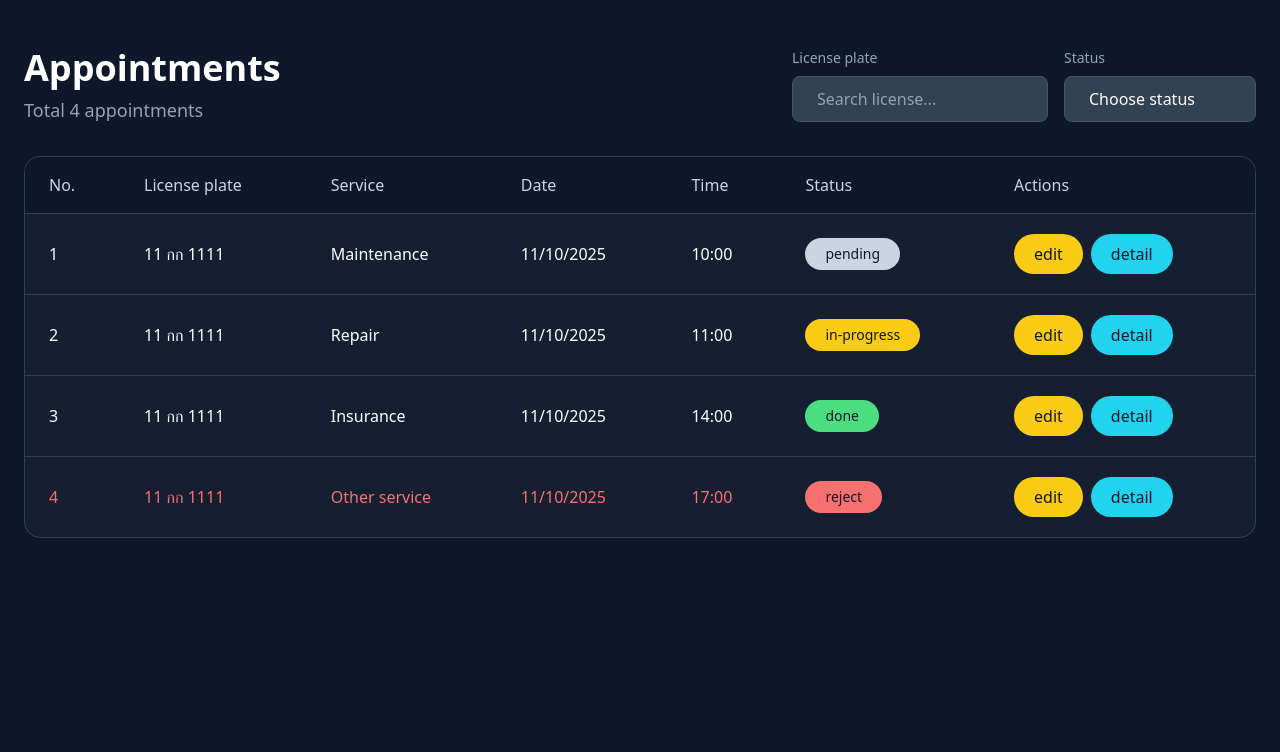
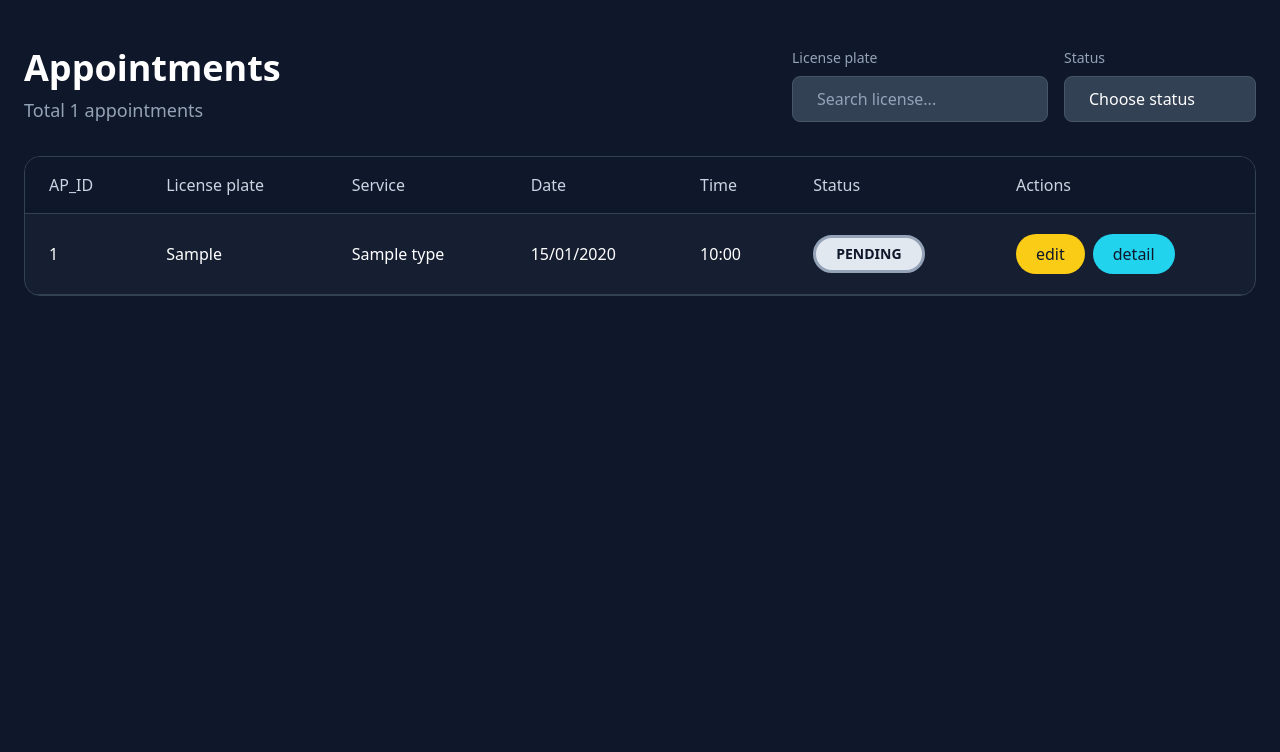
Before and after one commit to nuttawit007/EVConnectService-SSR, a Django app: page /staff/appointments/ in a window 1280 px wide. Shown: the part 68-820 px from the top of the page. Run offline with Django 5.2, Linux system fonts and the light colour scheme; tables that the repository leaves empty hold one stand-in row (values such as "Sample post"); parts of the project's set-up code (start-up, migrations or seed data) failed here and were passed over; some libraries are stand-ins or nearby versions.

Commit message:
feat(staff-appointment) : Dynamically render appointment list from database
Replaced hardcoded appointment rows in the template with a loop over appointment data passed from the view. The view now queries Appointment objects, formats their fields, and passes them to the template along with the total count. Also removed debug print statements from DashboardView.

```diff
--- a/staff/templates/appointment_list.html
+++ b/staff/templates/appointment_list.html
@@ -7,7 +7,7 @@
         <!-- Title Section -->
         <div>
             <h1 class="text-4xl font-bold mb-2">Appointments</h1>
-            <p class="text-slate-400 text-lg">Total 4 appointments</p>
+            <p class="text-slate-400 text-lg">Total {{ total_appointments }} appointments</p>
         </div>
 
         <!-- Filter Controls -->
@@ -41,36 +41,56 @@
         <table class="w-full">
             <thead>
                 <tr class="border-b border-slate-700 bg-slate-900">
-                    <th class="text-left px-6 py-4 font-medium text-slate-300">No.</th>
-                    <th class="text-left px-6 py-4 font-medium text-slate-300">License plate</th>
-                    <th class="text-left px-6 py-4 font-medium text-slate-300">Service</th>
-                    <th class="text-left px-6 py-4 font-medium text-slate-300">Date</th>
-                    <th class="text-left px-6 py-4 font-medium text-slate-300">Time</th>
-                    <th class="text-left px-6 py-4 font-medium text-slate-300">Status</th>
-                    <th class="text-left px-6 py-4 font-medium text-slate-300">Actions</th>
+                    <th class="text-left px-6 py-4 font-medium text-slate-300 whitespace-nowrap">AP_ID</th>
+                    <th class="text-left px-6 py-4 font-medium text-slate-300 whitespace-nowrap">License plate</th>
+                    <th class="text-left px-6 py-4 font-medium text-slate-300 whitespace-nowrap">Service</th>
+                    <th class="text-left px-6 py-4 font-medium text-slate-300 whitespace-nowrap">Date</th>
+                    <th class="text-left px-6 py-4 font-medium text-slate-300 whitespace-nowrap">Time</th>
+                    <th class="text-left px-6 py-4 font-medium text-slate-300 whitespace-nowrap">Status</th>
+                    <th class="text-left px-6 py-4 font-medium text-slate-300 whitespace-nowrap">Actions</th>
                 </tr>
             </thead>
             <tbody>
-                <!-- Appointment 1 - Pending  -->
+                {% for ap in appointments %}
                     <tr class="border-b border-slate-700 hover:bg-slate-800/30 transition-colors">
-                    <td class="px-6 py-5 text-white">1</td>
-                    <td class="px-6 py-5 text-white">11 กก 1111</td>
-                    <td class="px-6 py-5 text-white">Maintenance</td>
-                    <td class="px-6 py-5 text-white">11/10/2025</td>
-                    <td class="px-6 py-5 text-white">10:00</td>
+                        <td class="px-6 py-5 text-white">{{ ap.index }}</td>
+                        <td class="px-6 py-5 text-white">{{ ap.license_plate }}</td>
+                        <td class="px-6 py-5 text-white">
+                            {{ ap.services }}
+                        </td>
+                        <td class="px-6 py-5 text-white">{{ ap.date }}</td>
+                        <td class="px-6 py-5 text-white">{{ ap.time }}</td>
                         <td class="px-6 py-5">
-                        <span class="inline-block px-5 py-1.5 bg-slate-300 text-slate-900 rounded-full text-sm font-medium">
-                            pending
+                            {% if ap.status|upper == 'PENDING' %}
+                                <span class="inline-flex items-center px-5 py-1.5 rounded-full text-sm font-semibold whitespace-nowrap bg-slate-200 text-slate-900 border-[3px] border-slate-400">
+                                    {{ ap.status }}
                                 </span>
+                            {% elif ap.status|upper == 'IN-PROGRESS' %}
+                                <span class="inline-flex items-center px-5 py-1.5 rounded-full text-sm font-semibold whitespace-nowrap bg-yellow-200 text-slate-900 border-[3px] border-yellow-400">
+                                    {{ ap.status }}
+                                </span>
+                            {% elif ap.status|upper == 'DONE' %}
+                                <span class="inline-flex items-center px-5 py-1.5 rounded-full text-sm font-semibold whitespace-nowrap bg-green-200 text-slate-900 border-[3px] border-green-400">
+                                    {{ ap.status }}
+                                </span>
+                            {% elif ap.status|upper == 'REJECT' %}
+                                <span class="inline-flex items-center px-5 py-1.5 rounded-full text-sm font-semibold whitespace-nowrap bg-red-200 text-slate-900 border-[3px] border-red-400">
+                                    {{ ap.status }}
+                                </span>
+                            {% else %}
+                                <span class="inline-flex items-center px-5 py-1.5 rounded-full text-sm font-semibold whitespace-nowrap bg-slate-500 text-slate-900 border-[3px] border-slate-300">
+                                    {{ ap.status }}
+                                </span>
+                            {% endif %}
                         </td>
                         <td class="px-6 py-5">
                             <div class="flex items-center gap-2">
-                            <a href="{% url 'appointment_edit' appointment_id=1 %}">
+                                <a href="{% url 'appointment_edit' appointment_id=ap.id %}">
                                     <button class="px-5 py-2 bg-yellow-400 hover:bg-yellow-300 text-slate-900 rounded-full font-medium transition-colors">
                                         edit
                                     </button>
                                 </a>
-                            <a href="{% url 'appointment_detail' appointment_id=1 %}">
+                                <a href="{% url 'appointment_detail' appointment_id=ap.id %}">
                                     <button class="px-5 py-2 bg-cyan-400 hover:bg-cyan-300 text-slate-900 rounded-full font-medium transition-colors">
                                         detail
                                     </button>
@@ -78,78 +98,11 @@
                             </div>
                         </td>
                     </tr>
-
-                <!-- Appointment 2 - In Progress  -->
-                <tr class="border-b border-slate-700 hover:bg-slate-800/30 transition-colors">
-                    <td class="px-6 py-5 text-white">2</td>
-                    <td class="px-6 py-5 text-white">11 กก 1111</td>
-                    <td class="px-6 py-5 text-white">Repair</td>
-                    <td class="px-6 py-5 text-white">11/10/2025</td>
-                    <td class="px-6 py-5 text-white">11:00</td>
-                    <td class="px-6 py-5">
-                        <span class="inline-block px-5 py-1.5 bg-yellow-400 text-slate-900 rounded-full text-sm font-medium">
-                            in-progress
-                        </span>
-                    </td>
-                    <td class="px-6 py-5">
-                        <div class="flex items-center gap-2">
-                            <button class="px-5 py-2 bg-yellow-400 hover:bg-yellow-300 text-slate-900 rounded-full font-medium transition-colors">
-                                edit
-                            </button>
-                            <button class="px-5 py-2 bg-cyan-400 hover:bg-cyan-300 text-slate-900 rounded-full font-medium transition-colors">
-                                detail
-                            </button>
-                        </div>
-                    </td>
+                {% empty %}
+                    <tr>
+                        <td colspan="7" class="px-6 py-6 text-center text-slate-400">No appointments found.</td>
                     </tr>
-
-                <!-- Appointment 3 - Done  -->
-                <tr class="border-b border-slate-700 hover:bg-slate-800/30 transition-colors">
-                    <td class="px-6 py-5 text-white">3</td>
-                    <td class="px-6 py-5 text-white">11 กก 1111</td>
-                    <td class="px-6 py-5 text-white">Insurance</td>
-                    <td class="px-6 py-5 text-white">11/10/2025</td>
-                    <td class="px-6 py-5 text-white">14:00</td>
-                    <td class="px-6 py-5">
-                        <span class="inline-block px-5 py-1.5 bg-green-400 text-slate-900 rounded-full text-sm font-medium">
-                            done
-                        </span>
-                    </td>
-                    <td class="px-6 py-5">
-                        <div class="flex items-center gap-2">
-                            <button class="px-5 py-2 bg-yellow-400 hover:bg-yellow-300 text-slate-900 rounded-full font-medium transition-colors">
-                                edit
-                            </button>
-                            <button class="px-5 py-2 bg-cyan-400 hover:bg-cyan-300 text-slate-900 rounded-full font-medium transition-colors">
-                                detail
-                            </button>
-                        </div>
-                    </td>
-                </tr>
-
-                <!-- Appointment 4 - Rejected  -->
-                <tr class="hover:bg-slate-800/30 transition-colors">
-                    <td class="px-6 py-5 text-red-400">4</td>
-                    <td class="px-6 py-5 text-red-400">11 กก 1111</td>
-                    <td class="px-6 py-5 text-red-400">Other service</td>
-                    <td class="px-6 py-5 text-red-400">11/10/2025</td>
-                    <td class="px-6 py-5 text-red-400">17:00</td>
-                    <td class="px-6 py-5">
-                        <span class="inline-block px-5 py-1.5 bg-red-400 text-slate-900 rounded-full text-sm font-medium">
-                            reject
-                        </span>
-                    </td>
-                    <td class="px-6 py-5">
-                        <div class="flex items-center gap-2">
-                            <button class="px-5 py-2 bg-yellow-400 hover:bg-yellow-300 text-slate-900 rounded-full font-medium transition-colors">
-                                edit
-                            </button>
-                            <button class="px-5 py-2 bg-cyan-400 hover:bg-cyan-300 text-slate-900 rounded-full font-medium transition-colors">
-                                detail
-                            </button>
-                        </div>
-                    </td>
-                </tr>
+                {% endfor %}
             </tbody>
         </table>
     </div>
--- a/staff/views.py
+++ b/staff/views.py
@@ -29,7 +29,6 @@ class DashboardView(View):
             .annotate(total=Count('score'))
             .values_list('score', 'total')
         )
-        print('Score counts:', score_counts)
 
         rating_stats = []
         for score in range(1, 6):
@@ -40,7 +39,6 @@ class DashboardView(View):
                 'count': count,
                 'percentage': round(percentage, 2),
             })
-        print('Rating stats:', rating_stats)
 
         return render(request, 'dashboard.html', {
             'total_appointments': total_appointments,
@@ -53,8 +51,26 @@ class DashboardView(View):
 
 class AppointmentListView(View):
     def get(self, request):
-        # Logic to retrieve and display a list of appointments
-        return render(request, 'appointment_list.html')
+        appointments =  Appointment.objects.all().order_by('id')
+
+        appointment_rows = []
+        for idx, appointment in enumerate(appointments, start=1):
+            service_list = ', '.join(appointment.service_types.values_list('name', flat=True))
+            status_raw = appointment.status.upper()
+            appointment_rows.append({
+                'index': idx,
+                'id': appointment.id,
+                'license_plate': appointment.vehicle.license_plate if appointment.vehicle else '-',
+                'services': service_list,
+                'date': appointment.date.strftime('%d/%m/%Y'),
+                'time': appointment.time.strftime('%H:%M'),
+                'status': status_raw,
+            })
+
+        return render(request, 'appointment_list.html', {
+            'total_appointments': appointments.count(),
+            'appointments': appointment_rows,
+        })
 
 class AppointmentDetailView(View):
     def get(self, request, appointment_id):
```
Lines whose indentation alone changed are shown as unchanged.
